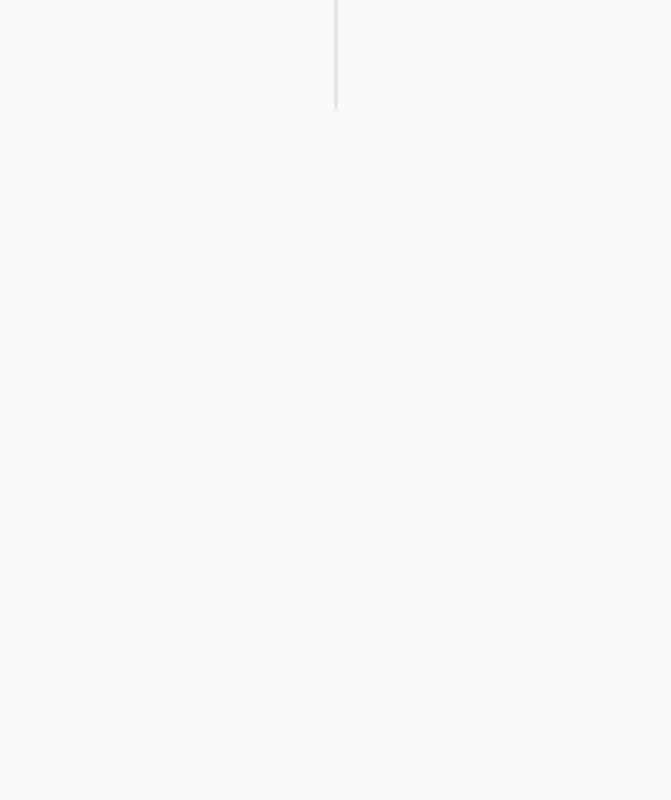
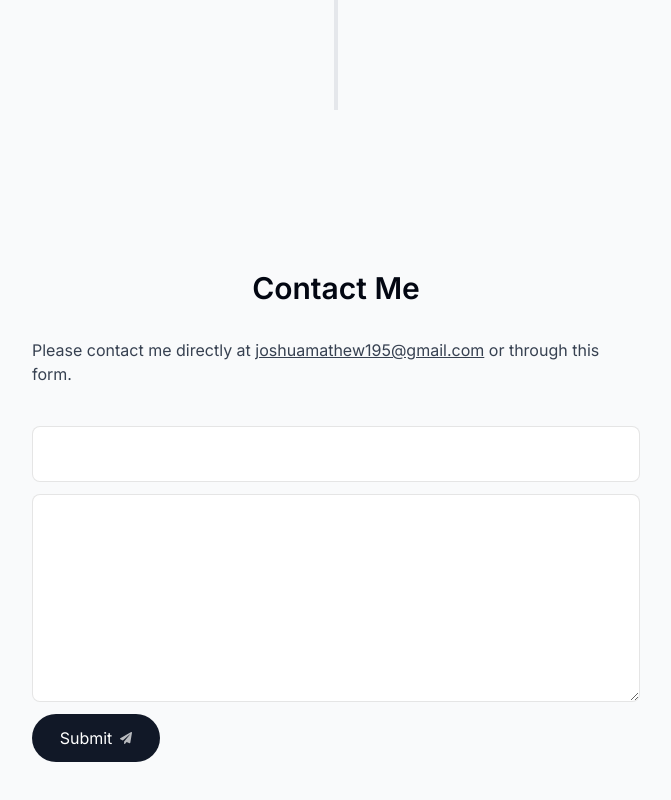
Before and after one commit to JoshuaM195/Portfolio3.0, a Next.js app: page / in a window 1280 px wide. Shown: the part 3648-4448 px from the top of the page, without its empty margins (304-975 px from the left). Before the commit the page ends 3918 px from the top, so only its background shows below. Built offline with nearby package versions, Linux system fonts and the light colour scheme.

Commit message:
Implement contact form and button with style

```diff
--- a/src/app/globals.css
+++ b/src/app/globals.css
@@ -5,3 +5,7 @@
 html {
   --line-color: #e5e7eb;
 }
+
+.borderBlack {
+  @apply border border-black/10;
+}
--- a/src/app/page.tsx
+++ b/src/app/page.tsx
@@ -1,4 +1,5 @@
 import About from "@/components/about";
+import Contact from "@/components/contact";
 import Experience from "@/components/experience";
 import Intro from "@/components/intro";
 import Projects from "@/components/projects";
@@ -14,6 +15,7 @@ export default function Home() {
       <Projects />
       <Skills />
       <Experience />
+      <Contact />
     </main>
   );
 }
--- a/src/components/contact.tsx
+++ b/src/components/contact.tsx
@@ -1,17 +1,33 @@
 import React from "react";
 import SectionHeading from "./section-heading";
+import { FaPaperPlane } from "react-icons/fa";
 
 export default function Contact() {
   return (
-    <section id="contact">
+    <section id="contact" className="mb-20 sm:mb-28 w-[min(100%,38rem)]">
       <SectionHeading>Contact Me</SectionHeading>
-      <p>
+      <p className="text-gray-700">
         Please contact me directly at{" "}
         <a className="underline" href="mailto:joshuamathew195@gmail.com">
           joshuamathew195@gmail.com
         </a>{" "}
         or through this form.
       </p>
+
+      <form className="mt-10 flex flex-col">
+        <input className="h-14 rounded-lg borderBlack" type="email" />
+        <textarea className="h-52 my-3 rounded-lg borderBlack p-4" />
+        <button
+          className="group flex items-center justify-center gap-2 h-[3rem] w-[8rem] bg-gray-900 text-white rounded-full outline-none transition-all focus:scale-110 hover:scale-110 hover:bg-gray-950 active:scale-105"
+          type="submit"
+        >
+          Submit{" "}
+          <FaPaperPlane
+            className="text-xs opacity-70 transition-all group-hover:translate-x-1
+          group-hover:-translate-y-1"
+          />{" "}
+        </button>
+      </form>
     </section>
   );
 }
```
